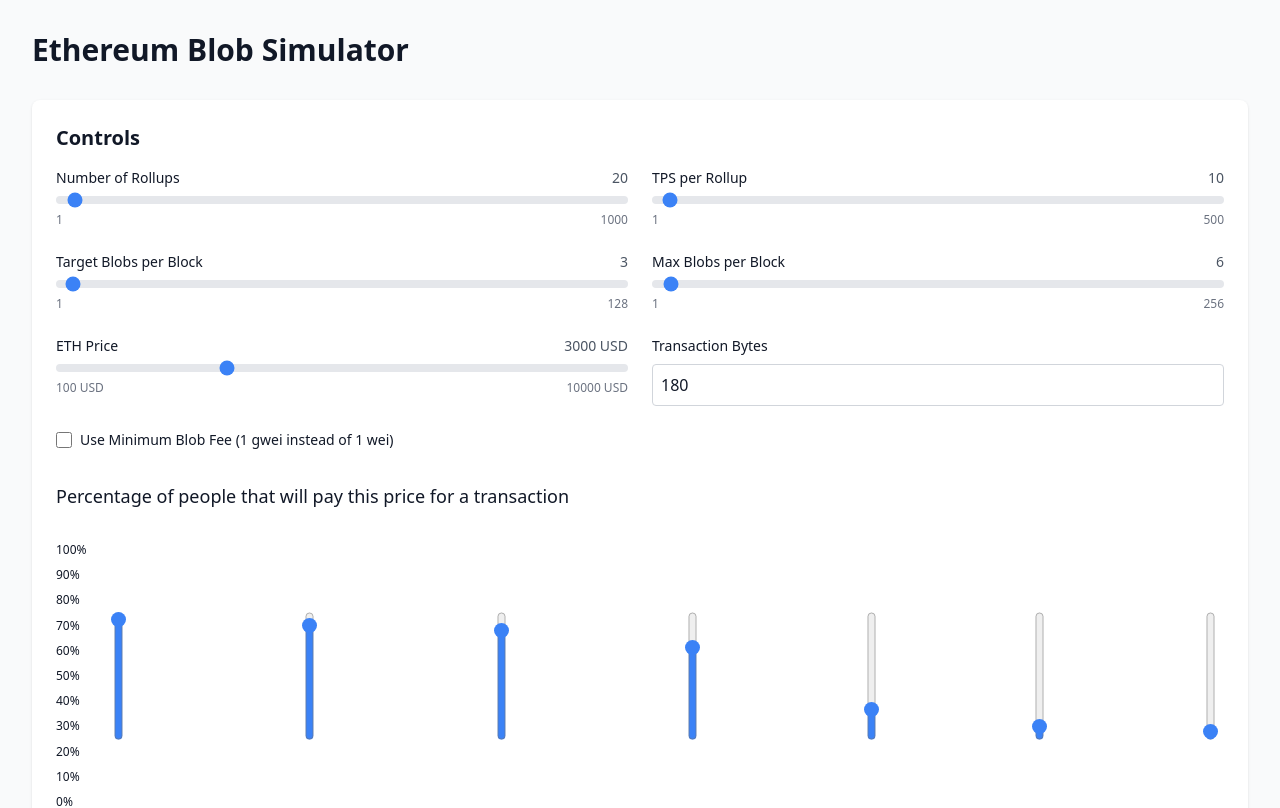
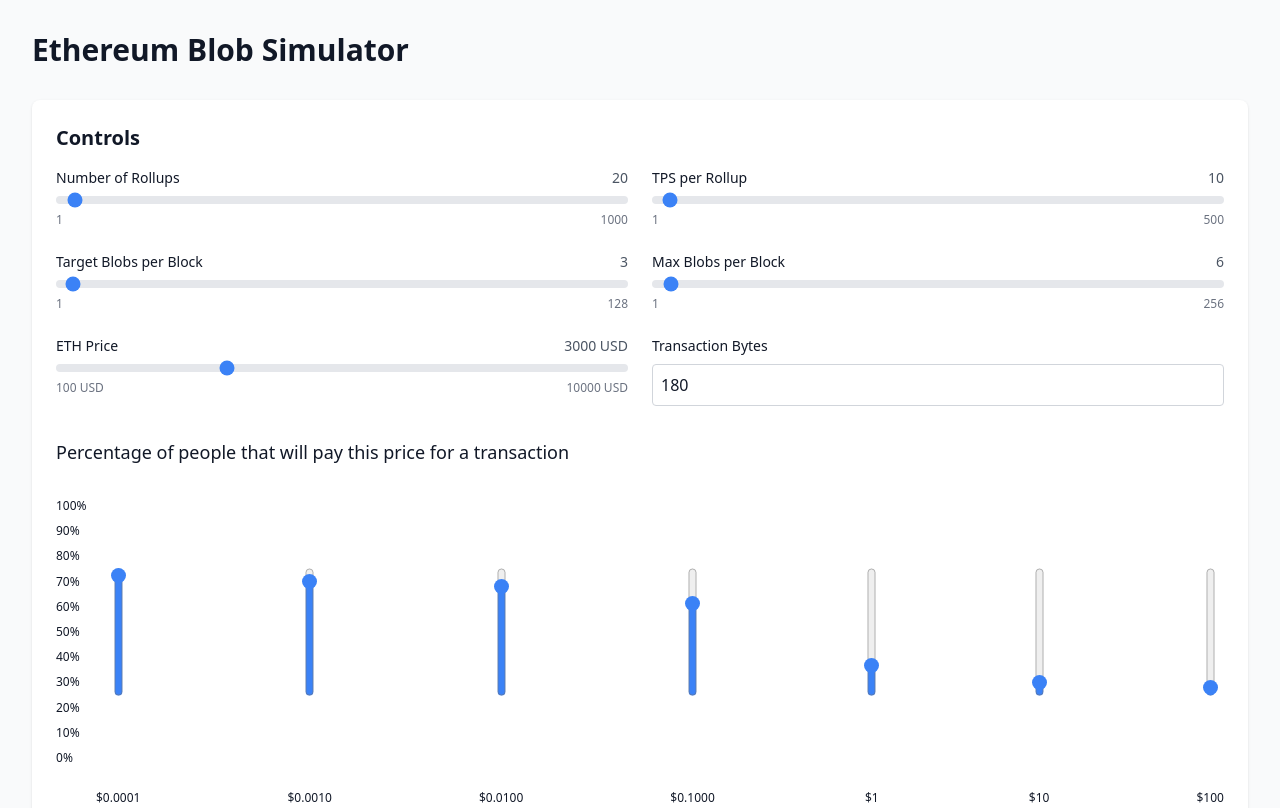
Before and after one commit to blue-yard/ethereum-blob-simulator, a React (Vite) app: page / in a window 1280 px wide. Shown: the top 808 px of the page. Built offline with nearby package versions, Linux system fonts and the light colour scheme.

Commit message:
Remove min base fee, clean up readme, fix build errors

```diff
--- a/src/components/Controls.tsx
+++ b/src/components/Controls.tsx
@@ -61,19 +61,6 @@ export function Controls() {
             max={1000}
           />
         </div>
-
-        <div className="flex items-center gap-2">
-          <input
-            type="checkbox"
-            id="minimumBlobFee"
-            checked={controls.useMinimumBlobFee}
-            onChange={(e) => setControl('useMinimumBlobFee', e.target.checked)}
-            className="h-4 w-4 rounded border-gray-300 text-primary focus:ring-primary"
-          />
-          <label htmlFor="minimumBlobFee" className="text-sm font-medium">
-            Use Minimum Blob Fee (1 gwei instead of 1 wei)
-          </label>
-        </div>
       </div>
       <GasCostGrid />
     </div>
--- a/src/store/types.ts
+++ b/src/store/types.ts
@@ -16,6 +16,7 @@ export interface SimulationResults {
   totalTps: number
   avgTxPrice: number
   totalEthBurnt: number
+  ethBurntPercentagePerYear: number
   totalUSDBurnt: number
   timeSeriesData: {
     timestamp: number
```
Also changed, not shown: 2 other files (tests, documents, lock files or other folders).
